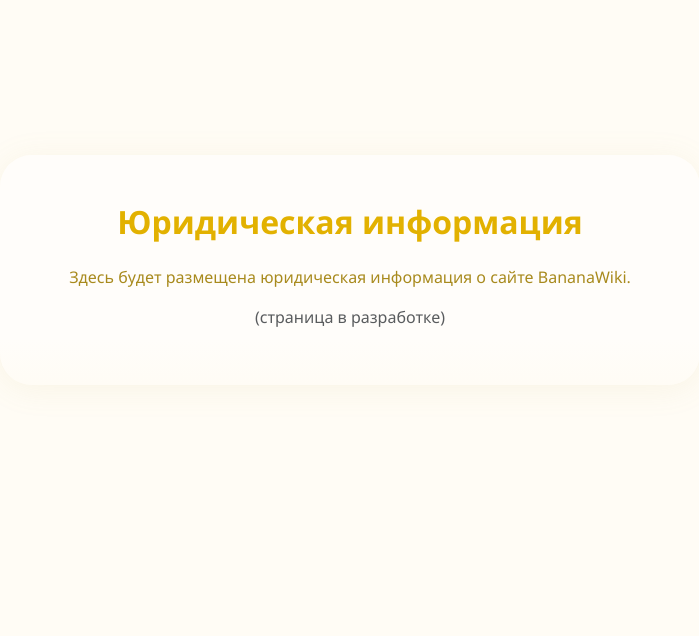
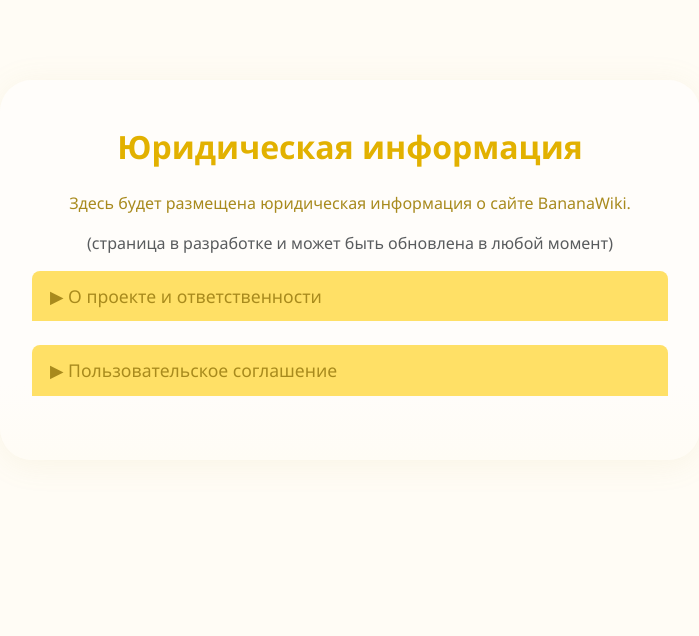
Before and after one commit to Regalse/vibe-coding-finale, a Django app: page /legal/ in a window 1280 px wide. Shown: the part 88-724 px from the top of the page, without its empty margins (290-989 px from the left). Run offline with Django 5.2, Linux system fonts and the light colour scheme.

Commit message:
updated legal information

```diff
--- a/website/app/static/style.css
+++ b/website/app/static/style.css
@@ -340,3 +340,26 @@ footer a:hover {
     opacity: 1;
     max-height: 200px;
 }
+
+.legal-accordion .banana-btn {
+    background: #ffe066;
+    color: #a88a1d;
+    border: none;
+    border-radius: 8px 8px 0 0;
+    box-shadow: none;
+    font-weight: 500;
+    padding: 12px 18px;
+    margin-bottom: 0;
+    transition: background 0.2s, color 0.2s;
+}
+.legal-accordion .banana-btn:focus {
+    outline: 2px solid #e2b100;
+}
+.legal-accordion-content {
+    background: #fffbe7;
+    border: 2px solid #ffe066;
+    border-top: none;
+    border-radius: 0 0 8px 8px;
+    margin-bottom: 0;
+    transition: max-height 0.4s, opacity 0.4s;
+}
--- a/website/app/templates/legal.html
+++ b/website/app/templates/legal.html
@@ -7,7 +7,47 @@
   <div class="banana-card w-100" style="max-width: 700px; text-align: center;">
     <h1 style="color: #e2b100; font-size: 2rem; font-weight: 700;">Юридическая информация</h1>
     <p class="mt-4" style="color: #a88a1d;">Здесь будет размещена юридическая информация о сайте BananaWiki.</p>
-    <p class="text-muted">(страница в разработке)</p>
+    <p class="text-muted">(страница в разработке и может быть обновлена в любой момент)</p>
+    <div class="legal-accordion mb-4">
+      <button class="banana-btn w-100 text-start" type="button" id="legal-disclaimer-toggle" style="font-size:1.1rem;">▶ О проекте и ответственности</button>
+      <div class="legal-accordion-content" id="legal-disclaimer-content">
+        <div class="p-3" style="color:#6b5b1d; font-size:1.08rem;">
+          Сайт BananaWiki создан исключительно в учебных целях. Все совпадения с реальными продуктами, компаниями или действиями случайны и не являются умышленными.
+        </div>
+      </div>
+    </div>
+    <div class="legal-accordion mb-4">
+      <button class="banana-btn w-100 text-start" type="button" id="legal-terms-toggle" style="font-size:1.1rem;">▶ Пользовательское соглашение</button>
+      <div class="legal-accordion-content" id="legal-terms-content">
+        <div class="p-3" style="color:#6b5b1d; font-size:1.08rem;">
+          Сайт собирает и обрабатывает исключительно те данные, которые добровольно предоставляет пользователь в формах и анкетах.
+        </div>
+      </div>
+    </div>
+    <script>
+      const toggleBtn = document.getElementById('legal-disclaimer-toggle');
+      const content = document.getElementById('legal-disclaimer-content');
+      let open = false;
+      if (toggleBtn && content) {
+        content.style.display = 'none';
+        toggleBtn.onclick = function() {
+          open = !open;
+          content.style.display = open ? 'block' : 'none';
+          toggleBtn.textContent = (open ? '▼' : '▶') + ' О проекте и ответственности';
+        };
+      }
+      const termsBtn = document.getElementById('legal-terms-toggle');
+      const termsContent = document.getElementById('legal-terms-content');
+      let openTerms = false;
+      if (termsBtn && termsContent) {
+        termsContent.style.display = 'none';
+        termsBtn.onclick = function() {
+          openTerms = !openTerms;
+          termsContent.style.display = openTerms ? 'block' : 'none';
+          termsBtn.textContent = (openTerms ? '▼' : '▶') + ' Пользовательское соглашение';
+        };
+      }
+    </script>
   </div>
 </div>
 {% endblock %}
```
